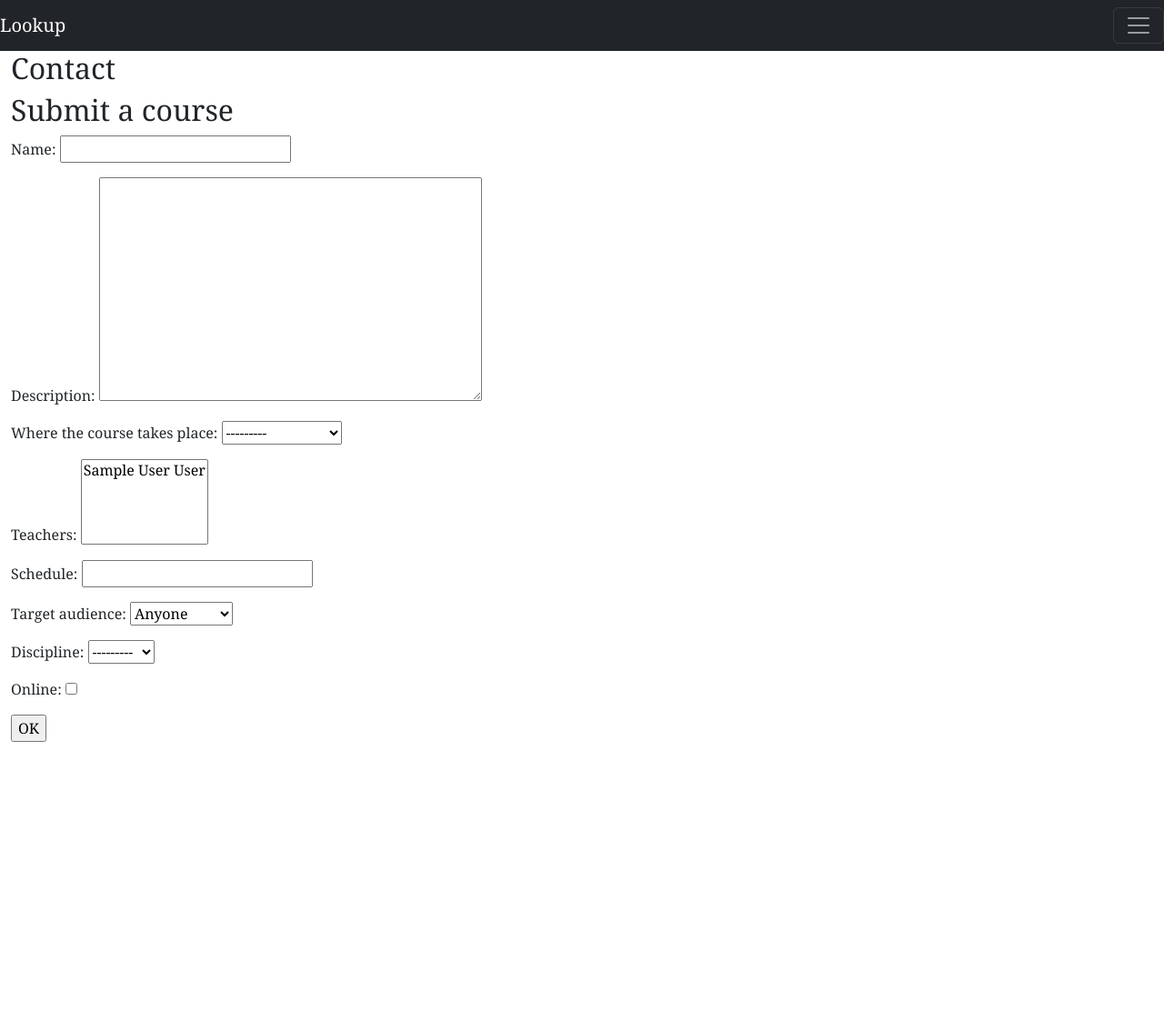
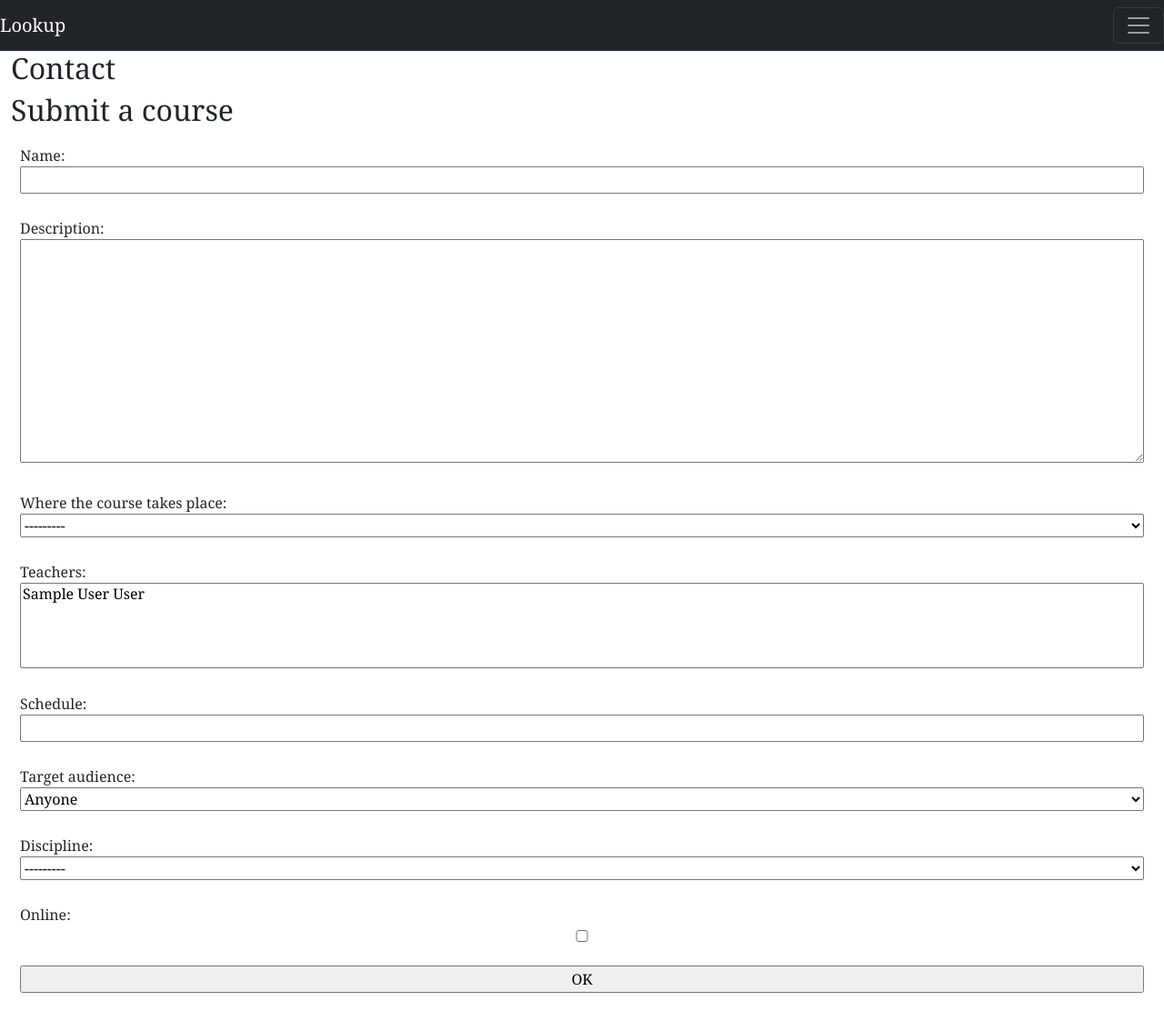
Before and after one commit to matthieums/lookup-project, a Django app: page /contact in a window 1280 px wide. Shown: the whole page at 91% size. Before the commit the page ends 816 px from the top, so only its background shows below. Run offline with Django 5.2, Linux system fonts and the light colour scheme; tables that the repository leaves empty hold one stand-in row (values such as "Sample post"); some libraries are stand-ins or nearby versions.

Commit message:
Add basic styles for body and form

```diff
--- a/lookupproject/lookup/static/lookup/css/styles.css
+++ b/lookupproject/lookup/static/lookup/css/styles.css
@@ -1,3 +1,18 @@
+*, *::before, *::after {
+    box-sizing: border-box;
+}
+
 body {
     font-family: 'Georgia', serif;
 }
+
+form {
+    max-width: 100%;
+    padding: 10px;
+}
+
+input, select, textarea {
+    width: 100%;
+    max-width: 100%;
+    margin-bottom: 10px;
+}
```
